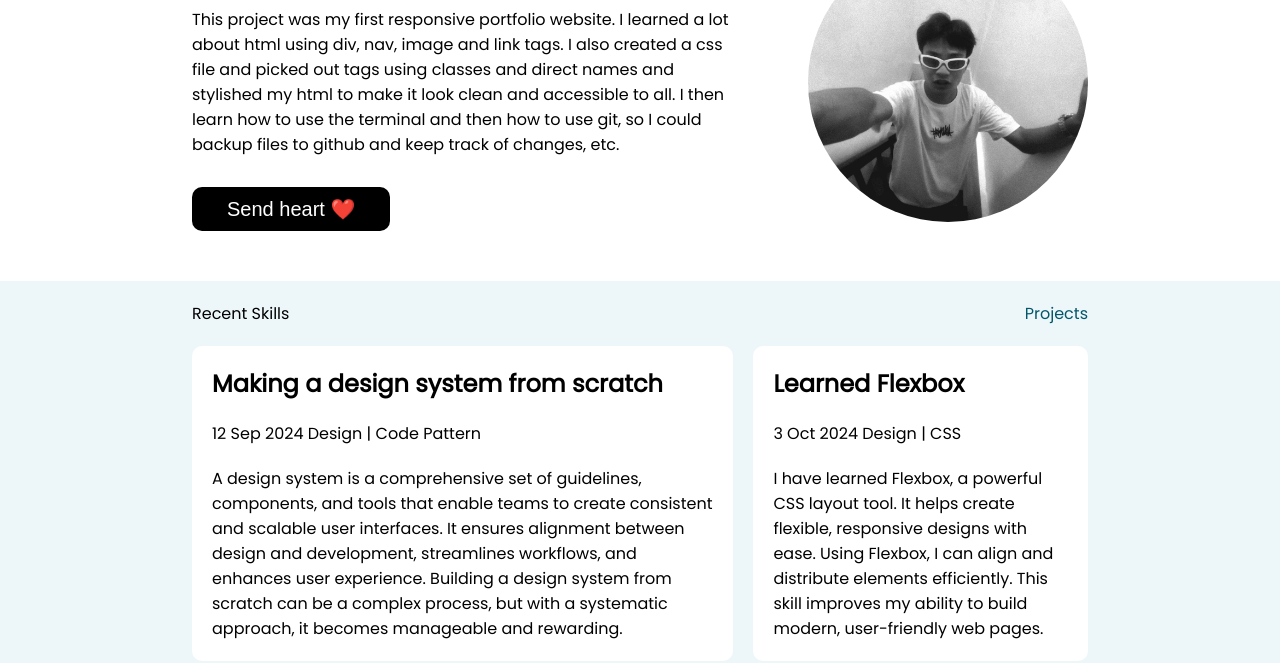
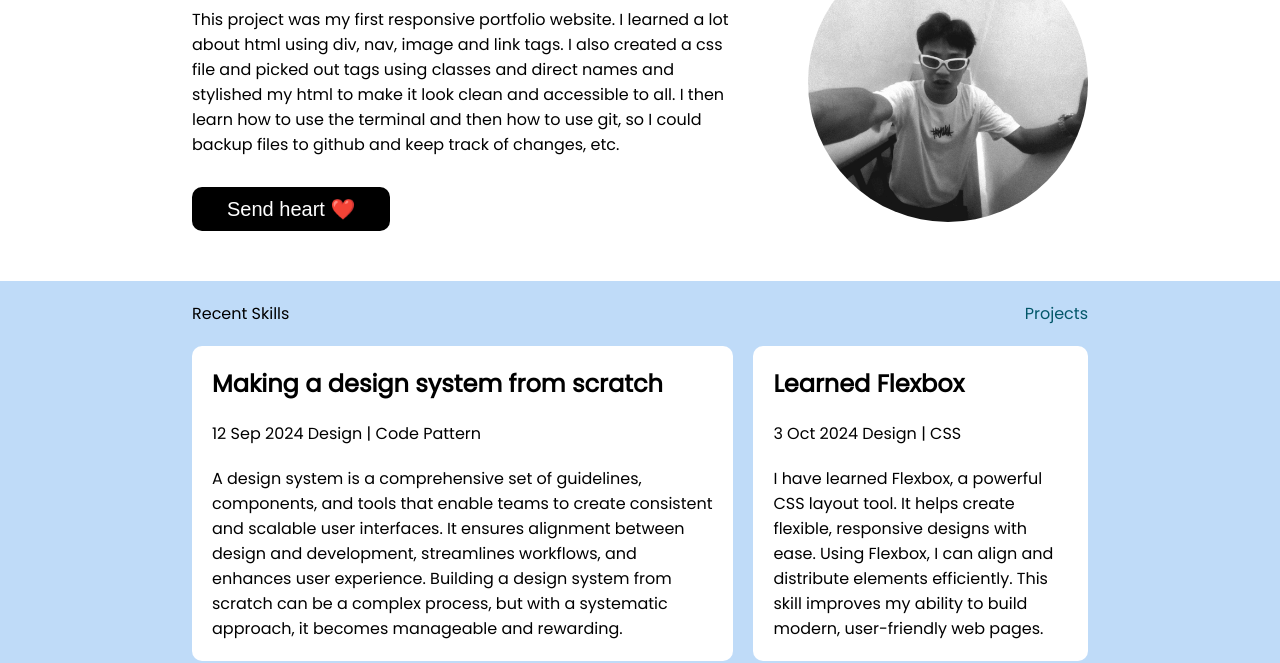
Before and after one commit to letlouise/HandsOnExam, a plain HTML site: page index.html in a window 1280 px wide. Shown: the part 138-801 px from the top of the page. Drawn offline with nearby package versions, Linux system fonts and the light colour scheme.

Commit message:
tapos na

```diff
--- a/style.css
+++ b/style.css
@@ -113,7 +113,7 @@ header h1 {
 section.section2 {
   width: 100%;
   height: max-content;
-  background-color: #edf7fa;
+  background-color: #bfdbf8;
   padding-bottom: 20px;
 }
 .section-p {
```
Also changed, not shown: index.html (+1 -1 lines).
